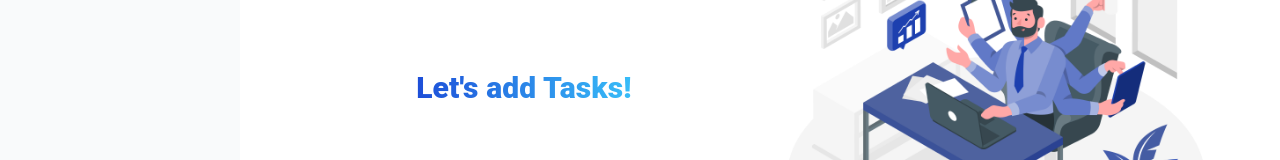
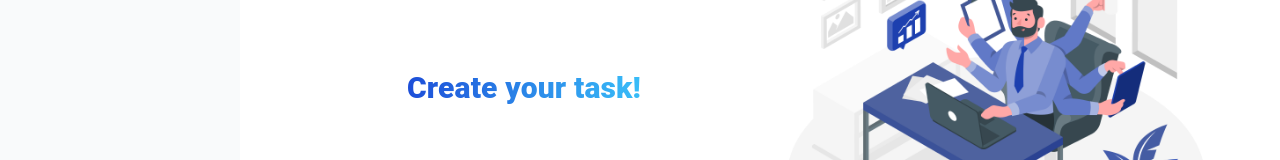
Before and after one commit to sooom1627/melt, a React (Create React App) app: page / in a window 1280 px wide. Shown: the part 313-473 px from the top of the page. Built offline with nearby package versions, Linux system fonts and the light colour scheme.

Commit message:
change message for any task in tabs

```diff
--- a/src/features/task/management/containers/TaskManage.tsx
+++ b/src/features/task/management/containers/TaskManage.tsx
@@ -63,21 +63,21 @@ export const TaskManage: React.FC = () => {
 					<CustomTabPanel value={value} index={0}>
 						<TaskList
 							taskList={tasksByStatus.todoTasks}
-							message="Let's add Tasks!"
+							message="Create your task!"
 							type="todo"
 						/>
 					</CustomTabPanel>
 					<CustomTabPanel value={value} index={1}>
 						<TaskList
 							taskList={tasksByStatus.doingTasks}
-							message="Let's start a Task!"
+							message="Let's get to task!"
 							type="doing"
 						/>
 					</CustomTabPanel>
 					<CustomTabPanel value={value} index={2}>
 						<TaskList
 							taskList={tasksByStatus.doneTasks}
-							message="Let's finish a Task!"
+							message="Let's get the task done."
 							type="done"
 						/>
 					</CustomTabPanel>
```
